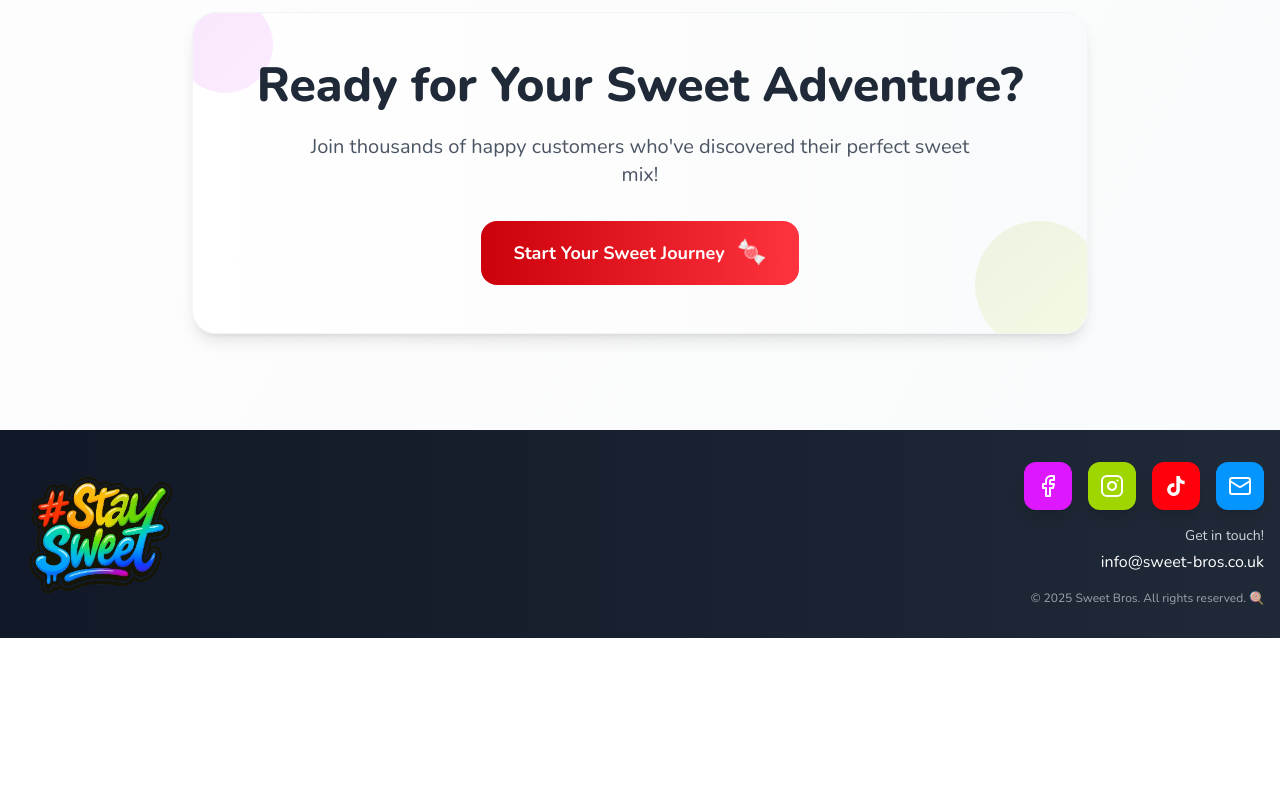
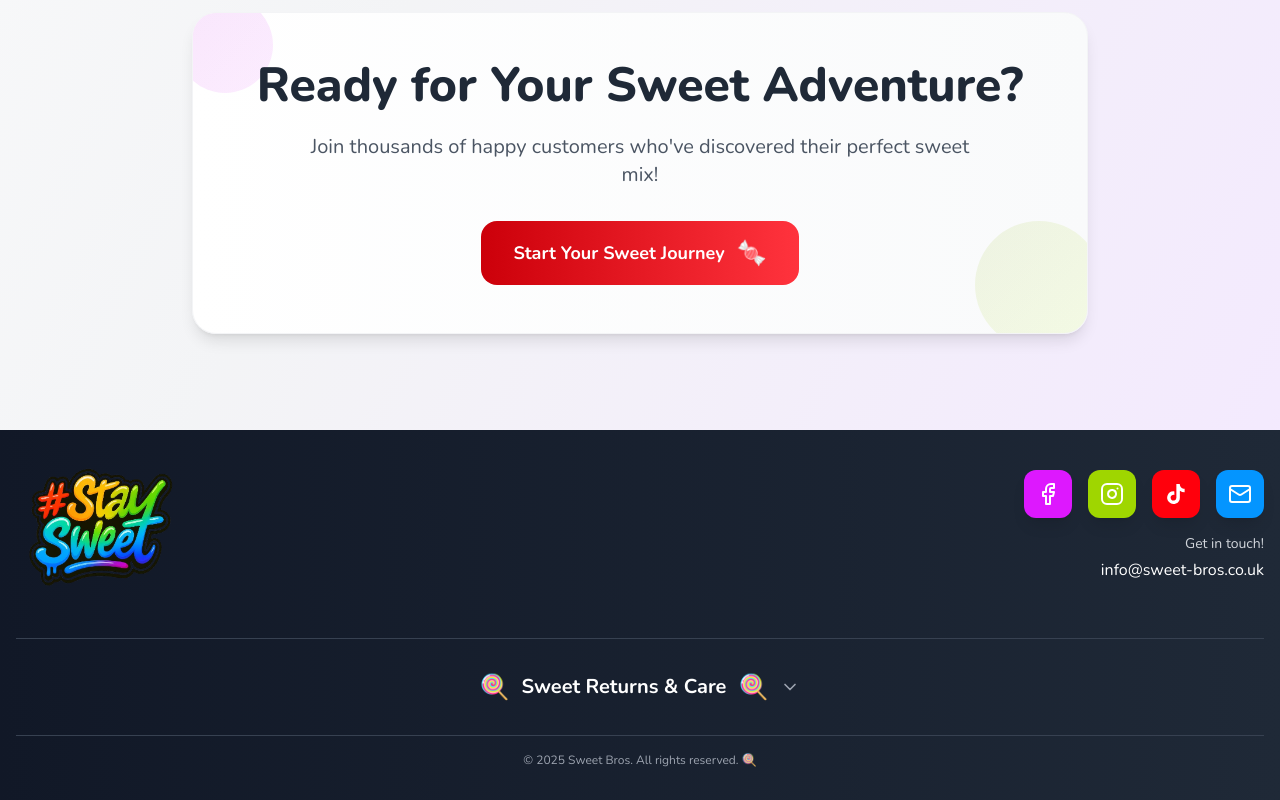
Before and after one commit to Greenie5656/sweet-bros, a React (Vite) app: page / in a window 1280 px wide. Shown: the part 1679-2479 px from the top of the page. Before the commit the page ends 2317 px from the top, so only its background shows below. Built offline with nearby package versions, Linux system fonts and the light colour scheme; no server answers.

Commit message:
photos added, returns info added and background changed

```diff
--- a/src/components/layout/Footer.jsx
+++ b/src/components/layout/Footer.jsx
@@ -1,8 +1,12 @@
-// Footer image and social links
-import React from 'react'
-import { Facebook, Instagram, Mail } from 'lucide-react'
+// Footer image and social links with Returns section
+import React, { useState } from 'react'
+import { Facebook, Instagram, Mail, ChevronDown, ChevronUp } from 'lucide-react'
 
 function Footer() {
+  const [returnsOpen, setReturnsOpen] = useState(false)
+
+  const toggleReturns = () => setReturnsOpen(!returnsOpen)
+
   return (
     <footer className="bg-gradient-to-r from-gray-900 to-gray-800 text-white py-8 mt-16">
       <div className="max-w-7xl mx-auto px-4">
@@ -69,14 +73,115 @@ function Footer() {
               <p className="text-gray-300 text-sm">Get in touch!</p>
               <p className="text-white font-medium">info@sweet-bros.co.uk</p>
             </div>
+          </div>
+        </div>
 
-            {/* Copyright */}
-            <div className="text-center md:text-right">
-              <p className="text-gray-400 text-xs">
-                © 2025 Sweet Bros. All rights reserved. 🍭
-              </p>
-            </div>
+        {/* Returns & Care Section */}
+        <div className="mt-12 border-t border-gray-700 pt-8">
+          <div className="max-w-4xl mx-auto">
+
+            {/* Returns Header - Collapsible */}
+            <button
+              onClick={toggleReturns}
+              className="w-full flex items-center justify-center gap-3 mb-6 group"
+            >
+              <div className="text-2xl">🍭</div>
+              <h3 className="text-xl font-bold text-white group-hover:text-phlox-300 transition-colors">
+                Sweet Returns & Care
+              </h3>
+              <div className="text-2xl">🍭</div>
+              {returnsOpen ? (
+                <ChevronUp className="w-5 h-5 text-gray-400 group-hover:text-white transition-colors" />
+              ) : (
+                <ChevronDown className="w-5 h-5 text-gray-400 group-hover:text-white transition-colors" />
+              )}
+            </button>
+
+            {/* Returns Content - Collapsible */}
+            {returnsOpen && (
+              <div className="bg-gradient-to-r from-gray-800 to-gray-700 rounded-2xl p-6 md:p-8 space-y-4 text-gray-200 leading-relaxed">
+
+                {/* Opening paragraph */}
+                <p>
+                  We take <span className="font-bold text-phlox-400">pride</span> in preparing your order <span className="font-semibold text-yellow_green-400">carefully</span> and making sure it reaches you just as you'd expect.
+                </p>
+
+                <p>
+                  If for any reason this isn't the case, we'll do <span className="font-bold text-red-400">everything</span> we can to <span className="font-semibold text-dodger_blue-400">fix it</span>. Please contact our <span className="font-bold text-phlox-400">sweet team</span> at <a href="mailto:info@sweet-bros.co.uk" className="text-dodger_blue-400 hover:text-dodger_blue-300 font-semibold underline">info@sweet-bros.co.uk</a> with your order number and details of the issue within <span className="font-bold text-red-400">14 days</span> of receipt. We'll do our <span className="font-semibold text-yellow_green-400">best</span> to resolve the problem as <span className="font-bold text-dodger_blue-400">quickly</span> as possible.
+                </p>
+
+                {/* Bullet points with candy emojis */}
+                <div className="space-y-2 ml-4">
+                  <div className="flex items-start gap-2">
+                    <span className="text-yellow_green-400">🍬</span>
+                    <span>Returned products must be in <span className="font-bold text-yellow_green-400">perfect sweet condition</span>, unless specified as damaged during transit.</span>
+                  </div>
+
+                  <div className="flex items-start gap-2">
+                    <span className="text-dodger_blue-400">🍭</span>
+                    <span>Return postage is the buyer's responsibility. Returns must be sent via <span className="font-semibold text-dodger_blue-400">tracked mail</span>.</span>
+                  </div>
+
+                  <div className="flex items-start gap-2">
+                    <span className="text-red-400">🍫</span>
+                    <span>We do not take responsibility for <span className="font-bold text-red-400">incorrect shipping details</span> you provide. If your order is returned to us because of this, you'll need to cover the cost of re-delivery.</span>
+                  </div>
+                </div>
+
+                {/* NO REFUNDS section */}
+                <div className="bg-red-900/30 border-l-4 border-red-400 rounded-lg p-4 space-y-2">
+                  <div className="flex items-start gap-2">
+                    <span>❌</span>
+                    <span><span className="font-bold text-red-400">NO REFUNDS</span> for melted chocolate during summer months.</span>
+                  </div>
+
+                  <div className="flex items-start gap-2">
+                    <span>❌</span>
+                    <span><span className="font-bold text-red-400">NO REFUNDS</span> will be given for items that go missing in the post – claim directly with Royal Mail or Parcelforce.</span>
+                  </div>
+
+                  <div className="flex items-start gap-2">
+                    <span>❌</span>
+                    <span>We cannot accept returns on the <span className="font-bold text-red-400">Build Your Own Mix Bag</span>, as it is custom-made.</span>
+                  </div>
+                </div>
+
+                {/* Refund options */}
+                <p>
+                  If your order qualifies for a <span className="font-bold text-yellow_green-400">refund</span> (excluding the Build Your Own Mix Bag), you can either:
+                </p>
+
+                <div className="space-y-2 ml-4">
+                  <div className="flex items-start gap-2">
+                    <span className="text-phlox-400">🎁</span>
+                    <span>Choose to have your items <span className="font-semibold text-phlox-400">re-sent</span> (you'll need to cover postage), or</span>
+                  </div>
+
+                  <div className="flex items-start gap-2">
+                    <span className="text-yellow_green-400">💰</span>
+                    <span>Receive a <span className="font-semibold text-yellow_green-400">refund</span> for the items.</span>
+                  </div>
+                </div>
+
+                {/* Hours and closing */}
+                <div className="text-center mt-6 pt-4 border-t border-gray-600">
+                  <p className="text-gray-300">
+                    We operate <span className="font-semibold text-dodger_blue-400">Monday to Friday, 9:00 – 16:30</span>.
+                  </p>
+                  <p className="mt-2 text-lg font-bold text-phlox-400">
+                    Stay Sweet! 🍬
+                  </p>
+                </div>
+              </div>
+            )}
           </div>
+        </div>
+
+        {/* Copyright */}
+        <div className="text-center mt-8 pt-4 border-t border-gray-700">
+          <p className="text-gray-400 text-xs">
+            © 2025 Sweet Bros. All rights reserved. 🍭
+          </p>
         </div>
       </div>
     </footer>
--- a/src/components/layout/Header.jsx
+++ b/src/components/layout/Header.jsx
@@ -5,7 +5,7 @@ import Navigation from './Navigation'
 
 function Header() {
   return (
-    <header className="sticky top-0 bg-gradient-to-r from-phlox-50 to-dodger_blue-50 shadow-lg z-50 border-b-2 sm:border-b-4 border-phlox-300">
+    <header className="sticky top-0 bg-white shadow-lg z-50 border-b-2 sm:border-b-4 border-phlox-300">
       <div className="max-w-7xl mx-auto px-2 sm:px-4">
 
         {/* Mobile Layout: Compact for both portrait and landscape */}
--- a/src/components/layout/Layout.jsx
+++ b/src/components/layout/Layout.jsx
@@ -10,7 +10,7 @@ function Layout({ children }) {
   const isHomePage = location.pathname === '/'
 
   return (
-    <div className="min-h-screen flex flex-col bg-gradient-to-br from-white to-gray-50">
+    <div className="min-h-screen flex flex-col bg-gradient-to-br from-white via-gray-100 to-purple-100">
       <Header />
       <main className={`flex-1 ${isHomePage ? 'p-0' : 'p-4 sm:p-6 lg:p-8'}`}>
         <div className={`${isHomePage ? 'w-full' : 'max-w-7xl mx-auto'}`}>
--- a/src/components/pages/AboutPage.jsx
+++ b/src/components/pages/AboutPage.jsx
@@ -84,7 +84,7 @@ const AboutPage = () => {
             <div className="absolute -top-8 -right-8 w-32 h-32 bg-gradient-to-br from-phlox-400 to-phlox-600 rounded-full opacity-5"></div>
             <div className="absolute -bottom-8 -left-8 w-40 h-40 bg-gradient-to-br from-red-400 to-red-600 rounded-full opacity-5"></div>
 
-            <div className="relative z-10 space-y-6 text-lg leading-relaxed">
+            <div className="relative z-10 space-y-6 text-lg leading-relaxed text-center">
               {/* Opening paragraph */}
               <p className="text-gray-700">
                 <span className="font-bold text-phlox-600">Sweet Bros</span> was founded by two brothers <span className="font-bold text-dodger_blue-600">Logan (13)</span> 😃 and <span className="font-bold text-red-600">Barkley (9)</span> 🤪 – with one simple goal... to create the perfect blend of high-quality <span className="font-semibold text-phlox-600">pick 'n' mix</span> 🍭 that makes people's day just that little bit <span className="font-semibold text-red-600">sweeter</span> 😋.
```
Also changed, not shown: public/about_page_image.png, public/homepage_photo.png, src/index.css (line endings or trailing spaces).
